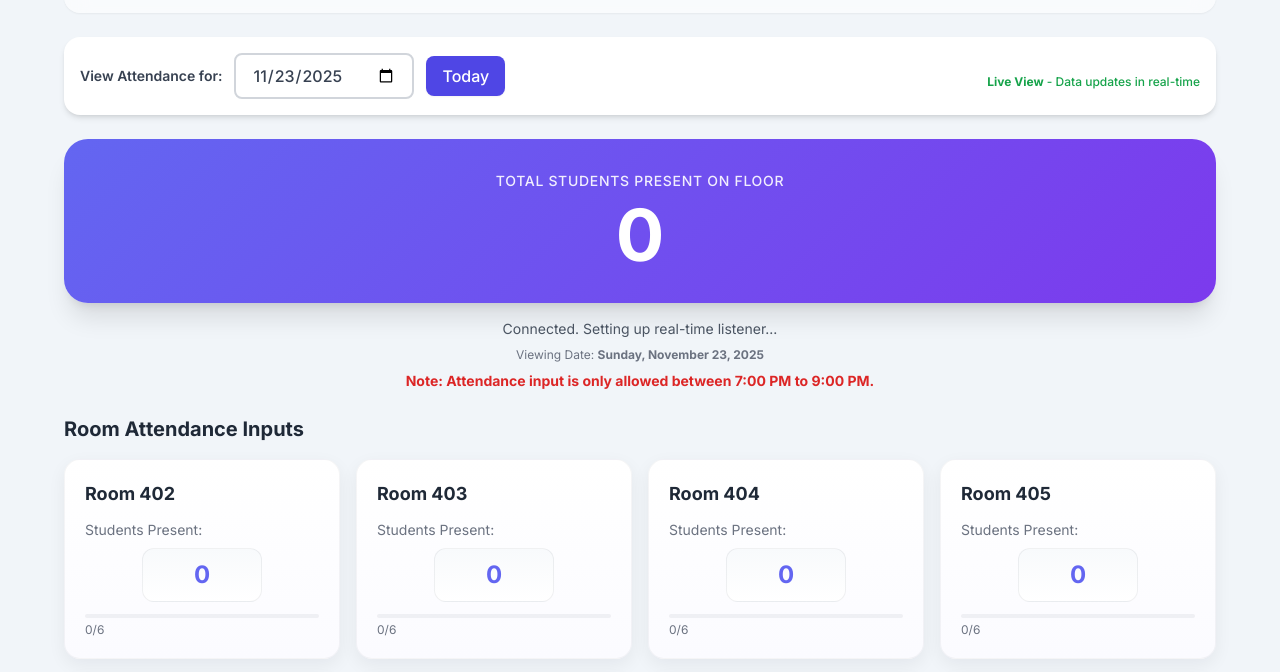
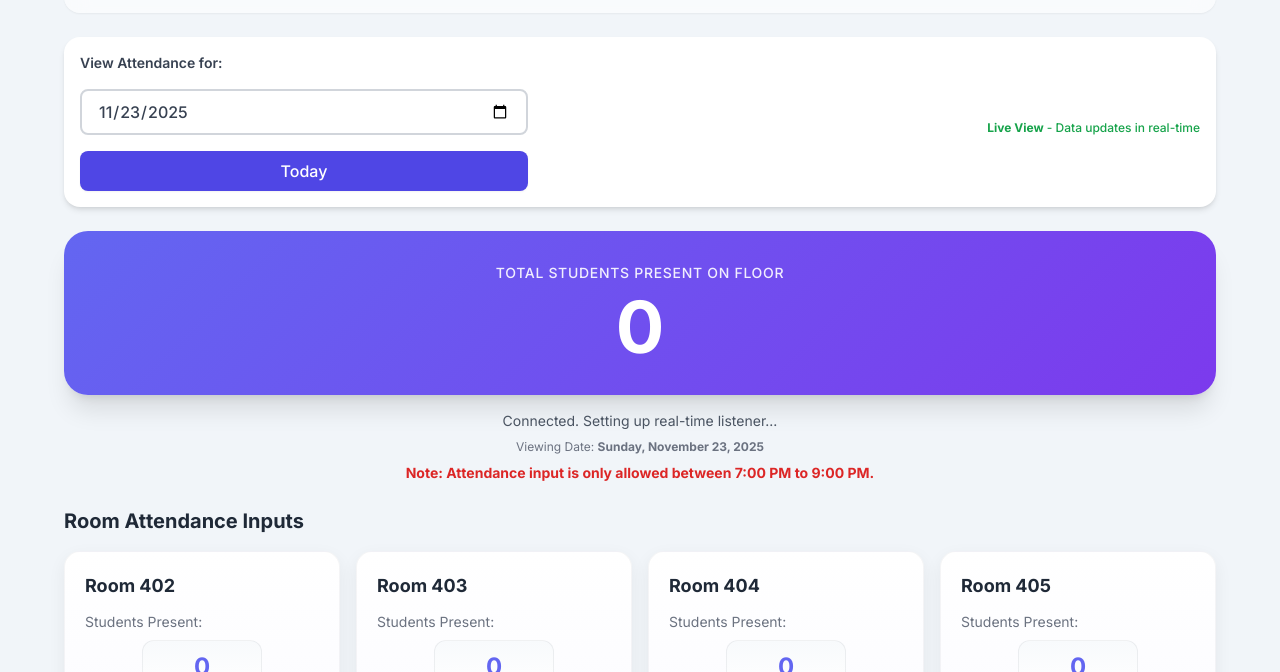
Before and after one commit to MueidShahriar/Floor-Attendance-Tracker, a plain HTML site: page fas.html in a window 1280 px wide. Shown: the part 103-775 px from the top of the page. Drawn offline with nearby package versions, Linux system fonts and the light colour scheme; no server answers.

Commit message:
Add files via upload

```diff
--- a/fas.html
+++ b/fas.html
@@ -39,7 +39,7 @@
 
             <div class="bg-white p-4 rounded-2xl shadow-md mb-6">
                 <div class="flex flex-col sm:flex-row items-center justify-between gap-4">
-                    <div class="flex items-center gap-3">
+                    <div class="date-row w-full sm:max-w-md">
                         <label for="date-picker" class="text-sm font-semibold text-gray-700">View Attendance for:</label>
                         <input
                             type="date"
@@ -53,7 +53,7 @@
                             Today
                         </button>
                     </div>
-                    <p id="view-mode-indicator" class="text-xs mt-1 text-gray-500"></p>
+                    <p id="view-mode-indicator" class="text-xs mt-1 text-gray-500 text-center w-full sm:w-auto"></p>
                 </div>
             </div>
 
```
